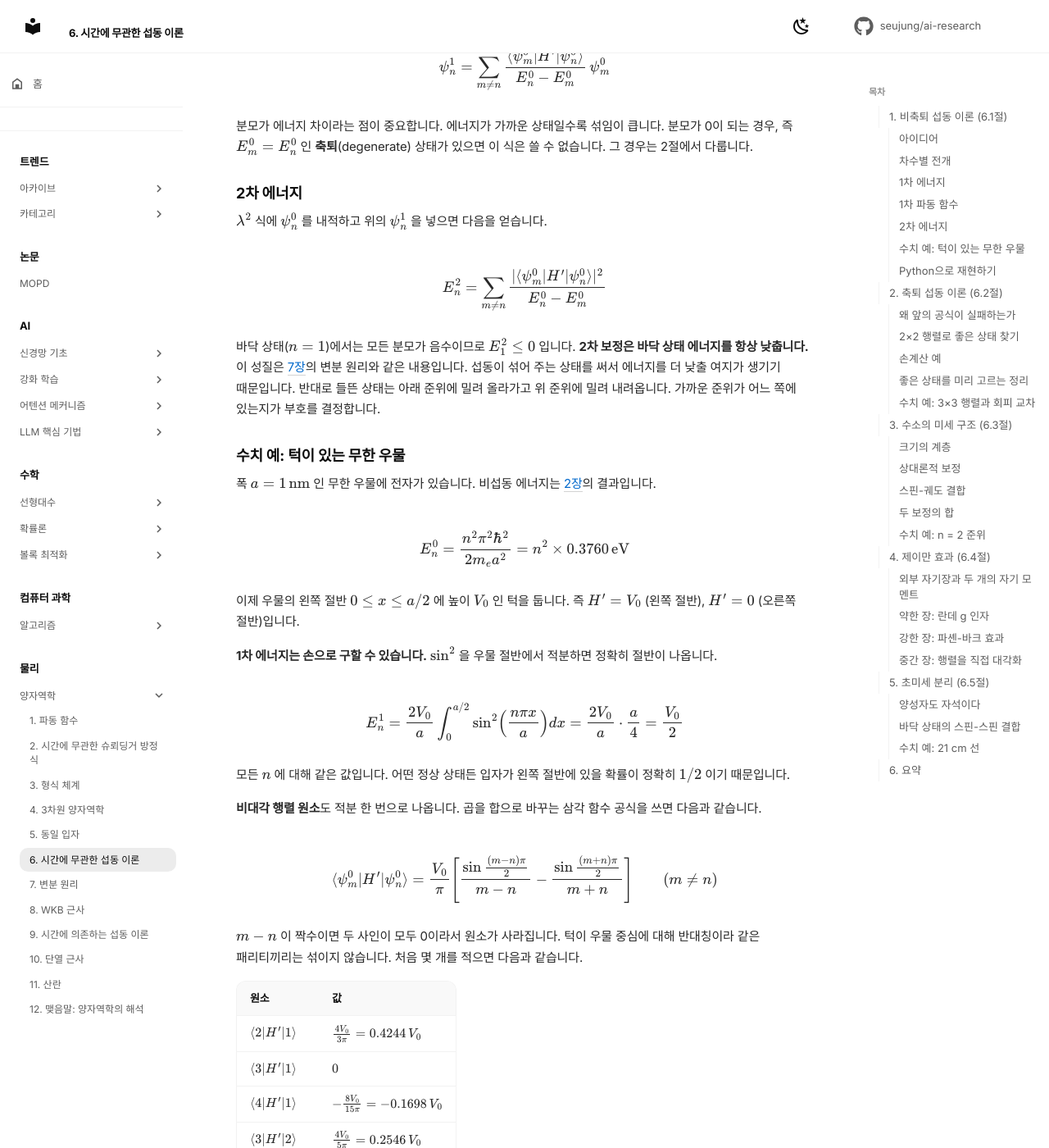
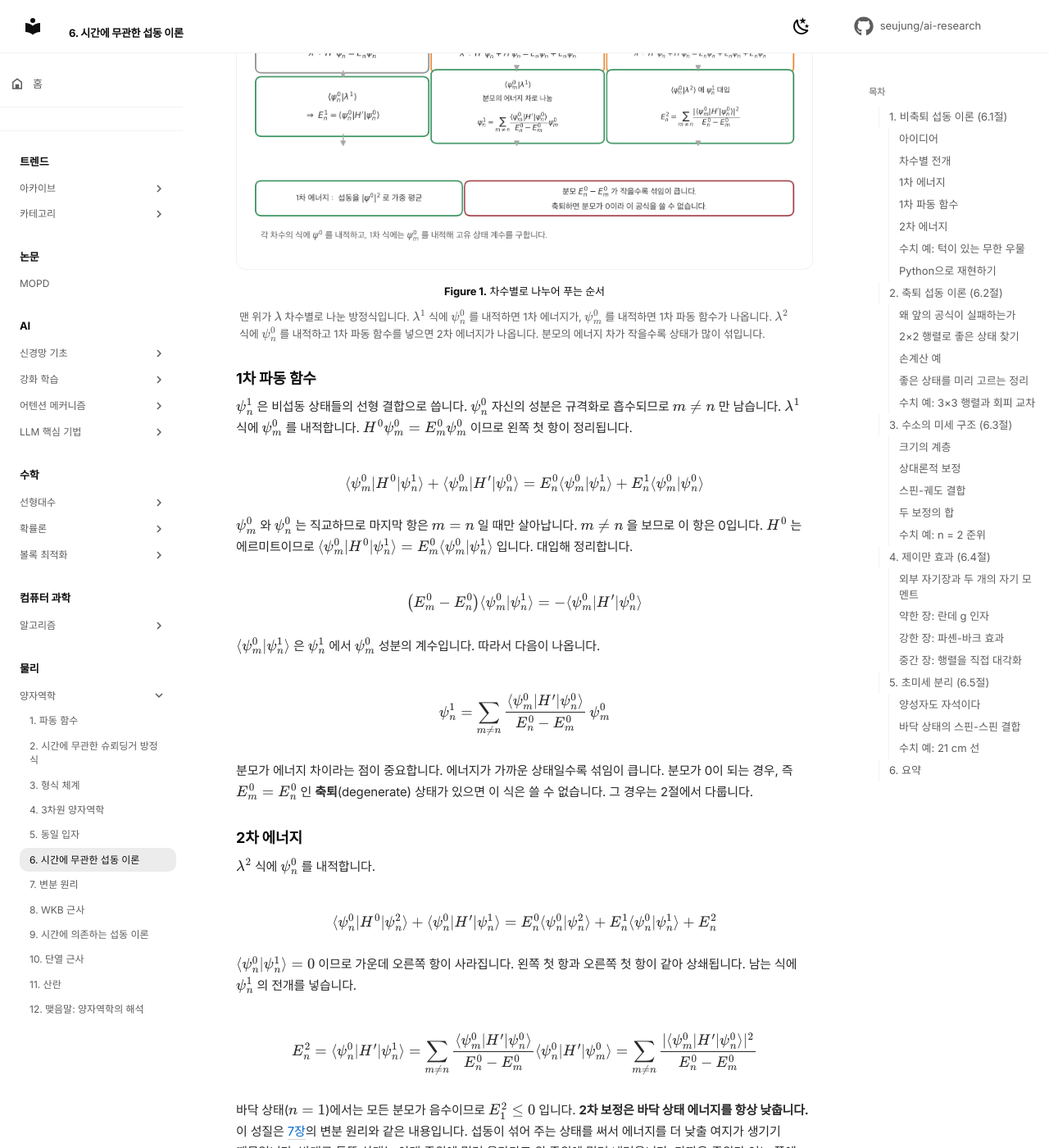
Before and after one commit to seujung/ai-research, an MkDocs documentation site: the page built from docs/physics/quantum-mechanics/06-time-independent-perturbation.md, in a window 1280 px wide and 1400 px high, scrolled down 1811 px. Shown: the whole window at 82% size. Built offline with MkDocs 1.6.1 and Material for MkDocs 9.7.7, drawn with Linux system fonts in a browser that asks for light colours; comment, search, counter and statistics services are not loaded; some of the changed text lies outside the part shown.

Commit message:
Expand derivations in quantum mechanics chapter 6
Fill in the projection steps that produce the first-order wavefunction
and second-order energy, and the relativistic kinetic energy expansion
with the hydrogen expectation values behind the fine structure bracket.
Add a figure showing the order-by-order solution flow.

Co-Authored-By: Claude Code <noreply@anthropic.com>

```diff
--- a/docs/physics/quantum-mechanics/06-time-independent-perturbation.md
+++ b/docs/physics/quantum-mechanics/06-time-independent-perturbation.md
@@ -68,9 +68,35 @@ $$
 이 식이 섭동 이론에서 가장 많이 쓰는 결과입니다. **1차 에너지 보정은 섭동을 비섭동 상태에서 평균한 값입니다.**
 직관적으로 보면 입자는 $|\psi_n^0|^2$ 의 분포로 퍼져 있습니다. 추가 퍼텐셜 $H'$ 를 그 분포로 가중 평균한 값이 에너지 증가분입니다.
 
+<figure markdown>
+![섭동 차수별 방정식과 푸는 순서](images/06-perturbation-orders.png)
+<figcaption markdown>
+<span class="fig-title"><b>Figure 1.</b> 차수별로 나누어 푸는 순서</span>
+
+맨 위가 $\lambda$ 차수별로 나눈 방정식입니다. $\lambda^1$ 식에 $\psi_n^0$ 를 내적하면 1차 에너지가, $\psi_m^0$ 를 내적하면 1차 파동 함수가 나옵니다.
+$\lambda^2$ 식에 $\psi_n^0$ 를 내적하고 1차 파동 함수를 넣으면 2차 에너지가 나옵니다.
+분모의 에너지 차가 작을수록 상태가 많이 섞입니다.
+</figcaption>
+</figure>
+
 ### 1차 파동 함수
 
 $\psi_n^1$ 은 비섭동 상태들의 선형 결합으로 씁니다. $\psi_n^0$ 자신의 성분은 규격화로 흡수되므로 $m \neq n$ 만 남습니다.
+$\lambda^1$ 식에 $\psi_m^0$ 를 내적합니다. $H^0 \psi_m^0 = E_m^0\psi_m^0$ 이므로 왼쪽 첫 항이 정리됩니다.
+
+$$
+\langle \psi_m^0 | H^0 | \psi_n^1 \rangle + \langle \psi_m^0 | H' | \psi_n^0 \rangle
+= E_n^0\langle \psi_m^0 | \psi_n^1 \rangle + E_n^1\langle \psi_m^0 | \psi_n^0 \rangle
+$$
+
+$\psi_m^0$ 와 $\psi_n^0$ 는 직교하므로 마지막 항은 $m = n$ 일 때만 살아납니다. $m \ne n$ 을 보므로 이 항은 0입니다.
+$H^0$ 는 에르미트이므로 $\langle \psi_m^0|H^0|\psi_n^1\rangle = E_m^0\langle \psi_m^0|\psi_n^1\rangle$ 입니다. 대입해 정리합니다.
+
+$$
+\left(E_m^0 - E_n^0\right)\langle \psi_m^0 | \psi_n^1 \rangle = -\langle \psi_m^0 | H' | \psi_n^0 \rangle
+$$
+
+$\langle \psi_m^0|\psi_n^1\rangle$ 은 $\psi_n^1$ 에서 $\psi_m^0$ 성분의 계수입니다. 따라서 다음이 나옵니다.
 
 $$
 \psi_n^1 = \sum_{m \neq n} \frac{\langle \psi_m^0 | H' | \psi_n^0 \rangle}{E_n^0 - E_m^0}\, \psi_m^0
@@ -81,10 +107,20 @@ $$
 
 ### 2차 에너지
 
-$\lambda^2$ 식에 $\psi_n^0$ 를 내적하고 위의 $\psi_n^1$ 을 넣으면 다음을 얻습니다.
+$\lambda^2$ 식에 $\psi_n^0$ 를 내적합니다.
 
 $$
-E_n^2 = \sum_{m \neq n} \frac{|\langle \psi_m^0 | H' | \psi_n^0 \rangle|^2}{E_n^0 - E_m^0}
+\langle \psi_n^0 | H^0 | \psi_n^2 \rangle + \langle \psi_n^0 | H' | \psi_n^1 \rangle
+= E_n^0\langle \psi_n^0 | \psi_n^2 \rangle + E_n^1\langle \psi_n^0 | \psi_n^1 \rangle + E_n^2
+$$
+
+$\langle\psi_n^0|\psi_n^1\rangle = 0$ 이므로 가운데 오른쪽 항이 사라집니다. 왼쪽 첫 항과 오른쪽 첫 항이 같아 상쇄됩니다.
+남는 식에 $\psi_n^1$ 의 전개를 넣습니다.
+
+$$
+E_n^2 = \langle \psi_n^0 | H' | \psi_n^1 \rangle
+= \sum_{m \neq n}\frac{\langle \psi_m^0|H'|\psi_n^0\rangle}{E_n^0 - E_m^0}\langle \psi_n^0|H'|\psi_m^0\rangle
+= \sum_{m \neq n} \frac{|\langle \psi_m^0 | H' | \psi_n^0 \rangle|^2}{E_n^0 - E_m^0}
 $$
 
 바닥 상태($n = 1$)에서는 모든 분모가 음수이므로 $E_1^2 \le 0$ 입니다. **2차 보정은 바닥 상태 에너지를 항상 낮춥니다.**
@@ -147,7 +183,7 @@ $n = 3$ 에서 오차가 유독 작은 이유가 있습니다. $\langle 2|H'|3 \
 <figure markdown>
 ![턱이 있는 우물의 바닥 상태 파동 함수](images/06-step-well-wavefunction.png)
 <figcaption markdown>
-<span class="fig-title"><b>Figure 1.</b> 턱이 있는 우물의 바닥 상태 파동 함수</span>
+<span class="fig-title"><b>Figure 2.</b> 턱이 있는 우물의 바닥 상태 파동 함수</span>
 
 왼쪽 절반에 0.5 eV 턱을 두면 전자는 퍼텐셜이 낮은 오른쪽으로 밀립니다. 1차 보정 $\psi_1^0 + \psi_1^1$ (파랑)은 정확한 해(빨강 점선)의 모양을 이미 잘 따라갑니다.
 </figcaption>
@@ -158,7 +194,7 @@ $n = 3$ 에서 오차가 유독 작은 이유가 있습니다. $\langle 2|H'|3 \
 <figure markdown>
 ![섭동 차수에 따른 에너지 오차](images/06-step-well-errors.png)
 <figcaption markdown>
-<span class="fig-title"><b>Figure 2.</b> 섭동 차수에 따른 에너지 오차</span>
+<span class="fig-title"><b>Figure 3.</b> 섭동 차수에 따른 에너지 오차</span>
 
 1차까지 더한 오차는 $V_0^2$ 에, 2차까지 더한 오차는 $V_0^3$ 에 비례합니다. 작은 $V_0$ 에서 오차가 평평해지는 부분은 기준으로 쓴 수치 해 자체의 격자 오차입니다. 초록 선은 $E_2^0 - E_1^0 = 1.13\,\mathrm{eV}$ 로, 섭동 급수가 믿을 만한 범위의 대략적인 상한입니다.
 </figcaption>
@@ -260,7 +296,7 @@ $\lambda = 0.2$ 에서는 2차 근사가 소수 셋째 자리까지 맞습니다
 <figure markdown>
 ![3×3 행렬의 고유값과 섭동 근사](images/06-avoided-crossing.png)
 <figcaption markdown>
-<span class="fig-title"><b>Figure 3.</b> 3×3 행렬의 고유값과 섭동 근사</span>
+<span class="fig-title"><b>Figure 4.</b> 3×3 행렬의 고유값과 섭동 근사</span>
 
 굵은 선은 정확한 고유값, 점선은 1차, 파선은 2차 근사입니다. 1차 준위가 교차하는 $\lambda = 2/3$ 근처에서 정확한 준위는 서로 밀어내고, 섭동 급수는 그 근처부터 쓸 수 없게 됩니다.
 </figcaption>
@@ -288,13 +324,33 @@ $\alpha$ 는 단위가 없는 수입니다. 보어 모형에서 전자 속도는
 
 ### 상대론적 보정
 
-운동 에너지의 정확한 식은 $T = \sqrt{p^2 c^2 + m^2 c^4} - mc^2$ 입니다. $p \ll mc$ 에서 전개하면 첫 항이 $p^2/2m$ 이고 다음 항이 보정입니다.
+운동 에너지의 정확한 식은 $T = \sqrt{p^2 c^2 + m^2 c^4} - mc^2$ 입니다. $p \ll mc$ 에서 전개합니다. $mc^2$ 을 밖으로 빼면 다음과 같습니다.
+
+$$
+T = mc^2\left(\sqrt{1 + \frac{p^2}{m^2c^2}} - 1\right)
+$$
+
+$\sqrt{1+x} \approx 1 + \frac{x}{2} - \frac{x^2}{8}$ 에 $x = p^2/(m^2c^2)$ 를 넣습니다.
+
+$$
+T \approx mc^2\left[\frac{p^2}{2m^2c^2} - \frac{p^4}{8m^4c^4}\right]
+= \frac{p^2}{2m} - \frac{p^4}{8m^3c^2}
+$$
+
+첫 항이 비섭동 운동 에너지이고, 다음 항이 보정입니다.
 
 $$
 H'_r = -\frac{p^4}{8 m^3 c^2}
 $$
 
-1차 보정은 $E_r^1 = -\frac{1}{8m^3c^2}\langle p^4 \rangle$ 입니다. $p^2 = 2m(E - V)$ 를 써서 $\langle p^4 \rangle$ 을 $\langle 1/r \rangle$ 과 $\langle 1/r^2 \rangle$ 으로 바꾸면 다음 결과가 나옵니다.
+1차 보정은 $E_r^1 = -\frac{1}{8m^3c^2}\langle p^4 \rangle$ 입니다. 수소 원자에서 $p^2 = 2m(E - V)$ 를 씁니다. $V = -e^2/(4\pi\epsilon_0 r)$ 이므로 제곱하면 두 기댓값이 나옵니다.
+
+$$
+\langle p^4 \rangle = (2m)^2\langle (E_n - V)^2 \rangle = 4m^2\left[E_n^2 - 2E_n\left\langle V \right\rangle + \langle V^2 \rangle\right]
+$$
+
+수소의 알려진 기댓값 $\langle 1/r \rangle = 1/(n^2a)$, $\langle 1/r^2 \rangle = 1/(n^3(l+\frac12)a^2)$ 를 넣습니다. $E_n$ 도 $\langle V \rangle = -e^2/(4\pi\epsilon_0)\langle 1/r\rangle$ 꼴로 씁니다.
+정리하면 괄호가 $E_n^2\left[\frac{4n}{l+1/2} - 3\right]$ 로 묶입니다. 이것이 다음 식의 근거입니다.
 
 $$
 E_r^1 = -\frac{(E_n)^2}{2 m c^2} \left[ \frac{4n}{l + 1/2} - 3 \right]
@@ -364,7 +420,7 @@ $$
 <figure markdown>
 ![수소 n = 2 준위의 미세 구조와 초미세 분리의 눈금](images/06-hydrogen-n2-levels.png)
 <figcaption markdown>
-<span class="fig-title"><b>Figure 4.</b> 수소 n = 2 준위의 미세 구조와 초미세 분리의 눈금</span>
+<span class="fig-title"><b>Figure 5.</b> 수소 n = 2 준위의 미세 구조와 초미세 분리의 눈금</span>
 
 보어 준위 $-3.4\,\mathrm{eV}$ 가 미세 구조로 $2p_{3/2}$ 와 $2s_{1/2}, 2p_{1/2}$ 로 갈라집니다. 오른쪽은 5절의 1s 초미세 분리를 눈금 비교용으로 함께 그렸습니다. 세 효과의 크기 비율은 $1 : 10^{-5} : 10^{-6}$ 이라 그림은 실제 비율이 아닙니다.
 </figcaption>
@@ -472,7 +528,7 @@ for B in (0.0, 0.1, 1.0):
 <figure markdown>
 ![수소 2p 준위의 제이만 분리](images/06-zeeman-n2.png)
 <figcaption markdown>
-<span class="fig-title"><b>Figure 5.</b> 수소 2p 준위의 제이만 분리</span>
+<span class="fig-title"><b>Figure 6.</b> 수소 2p 준위의 제이만 분리</span>
 
 파란 선은 6×6 행렬을 정확히 대각화한 여섯 준위입니다. 0.5 T 아래에서는 란데 g 인자의 직선(빨간 파선)이, 2 T 위에서는 파셴-바크의 직선(초록 파선)이 잘 맞습니다. $m_j = \pm 3/2$ 의 두 준위는 섞일 상대가 없어서 모든 자기장에서 직선입니다.
 </figcaption>
```
Also changed, not shown: other parts of docs/physics/quantum-mechanics/06-time-independent-perturbation.md (+1 -1 lines), docs/physics/quantum-mechanics/images/06-perturbation-orders.png (added).
